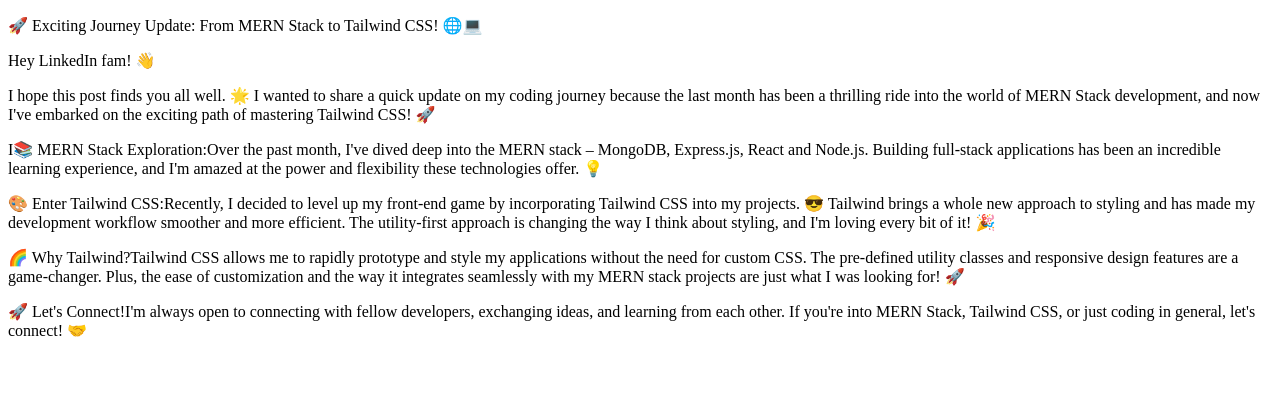
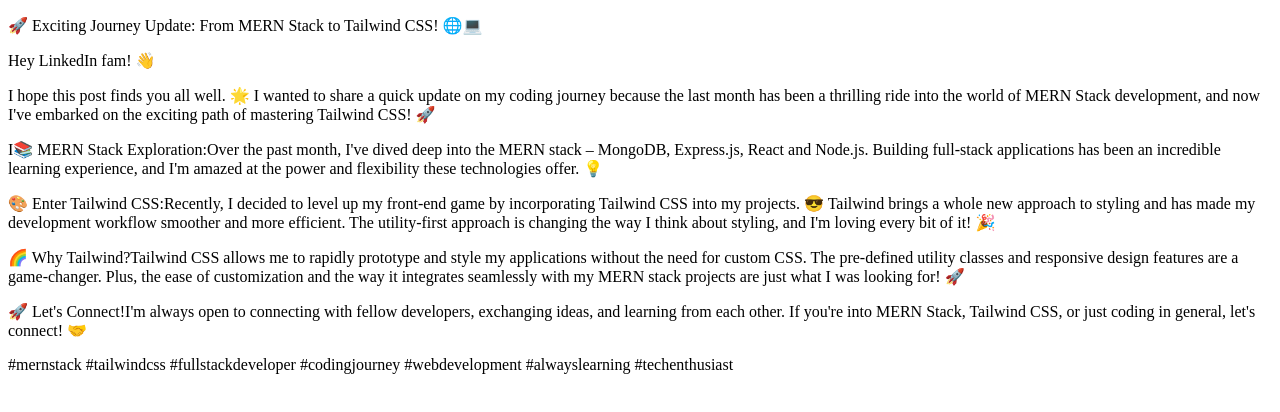
Before and after one commit to Itzzain9/Tailwind_Intro, a plain HTML site: page index.html in a window 1280 px wide. Drawn offline with Linux system fonts and the light colour scheme.

Commit message:
Update index.html

```diff
--- a/index.html
+++ b/index.html
@@ -23,6 +23,7 @@
         the way it integrates seamlessly with my MERN stack projects are just what I was looking for! 🚀</p>
     <p>🚀 Let's Connect!I'm always open to connecting with fellow developers, exchanging ideas, and learning from each other.
         If you're into MERN Stack, Tailwind CSS, or just coding in general, let's connect! 🤝</p>
-    <p></p>
+    <p>#mernstack #tailwindcss #fullstackdeveloper #codingjourney #webdevelopment #alwayslearning #techenthusiast</p>
+
 </body>
 </html>
```
